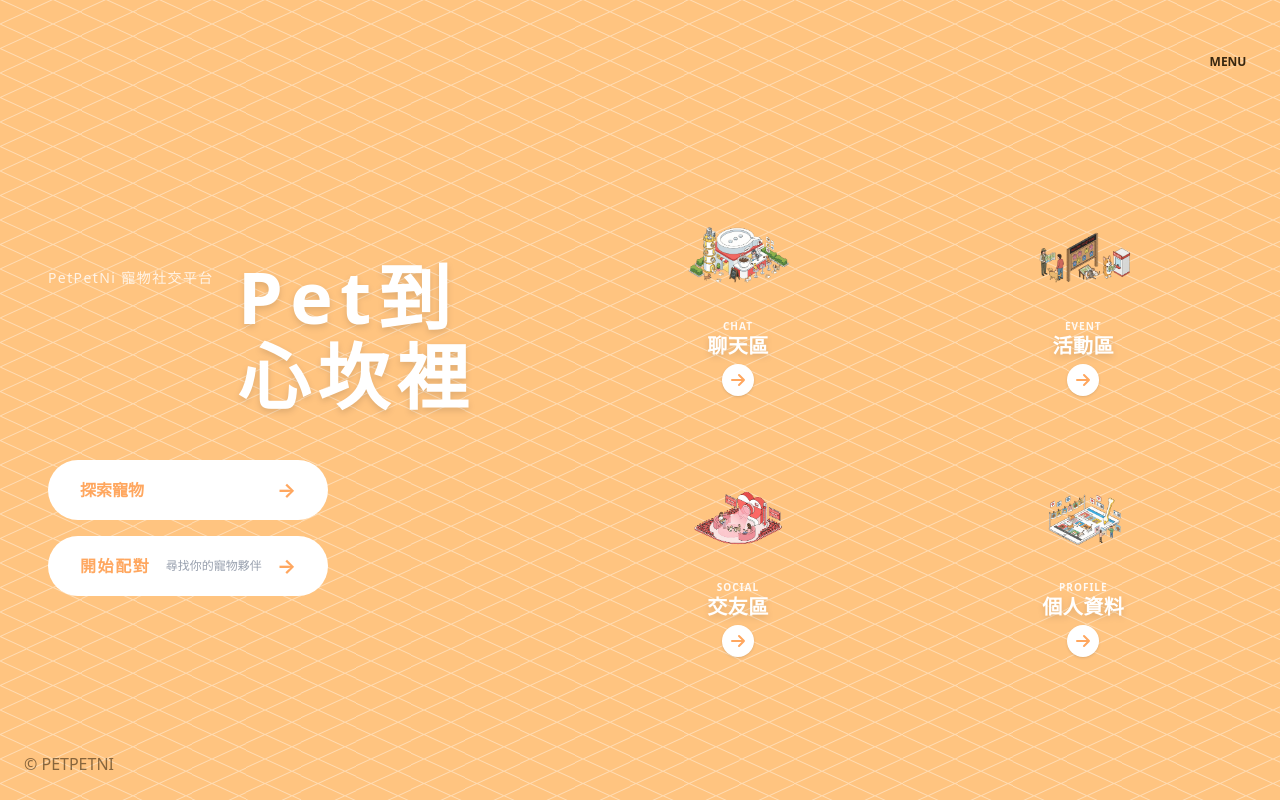
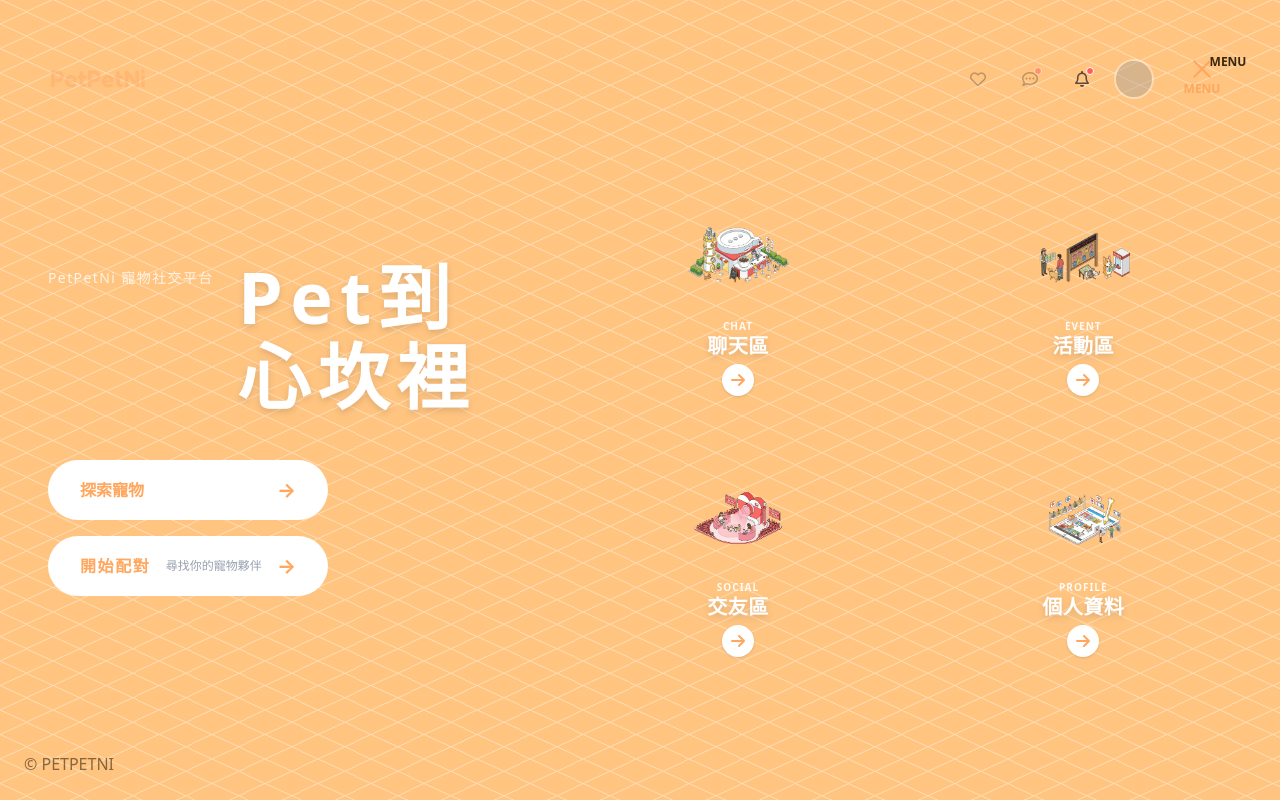
Before and after one commit to pet-human-pet/PetPetNi, a Vue app: page / in a window 1280 px wide. Both pictures are taken after a click on the button "MENU". Built offline with nearby package versions, Linux system fonts and the light colour scheme; grey boxes are pictures that could not be loaded; a web font is replaced by a local one.

Commit message:
refactor: 拆分 Header 內 ChatButton 與 ProfileButton 元件

```diff
--- a/src/components/Share/Header.vue
+++ b/src/components/Share/Header.vue
@@ -5,6 +5,8 @@ import { useUIStore } from '@/stores/ui'
 import MenuButton from '@/components/Button/MenuButton.vue'
 import NotificationPanel from './HeaderPanel/NotificationPanel.vue'
 import EventPanel from './HeaderPanel/EventPanel.vue'
+import ChatButton from './HeaderPanel/ChatButton.vue'
+import ProfileButton from './HeaderPanel/ProfileButton.vue'
 
 // Props
 const props = defineProps({
@@ -23,25 +25,20 @@ const uiStore = useUIStore()
 const isHomePage = computed(() => route.name === 'home')
 
 // TODO: 後續整合真實的 auth store (useAuthStore)
+// 目前為了開發方便預設為已登入
 const isLoggedIn = ref(true)
-
-// 常數與狀態
-const defaultAvatar =
-  'https://images.unsplash.com/photo-1517849845537-4d257902454a?auto=format&fit=crop&w=100&q=60'
 
 const menuOpen = computed(() => uiStore.isMenuOpen)
 
-// 判斷是否顯示頭像 (首頁與個人頁面隱藏)
-const shouldShowAvatar = computed(() => !['home', 'Profile'].includes(route.name))
-
 // 計算屬性
 const headerClasses = computed(() => [
-  'h-(--header-h) fixed left-0 z-50 w-full',
+  'h-(--header-h) fixed left-0 z-50 w-full transition-all duration-300',
   props.transparent || uiStore.isMenuOpen
     ? 'bg-transparent border-none shadow-none'
     : 'bg-white border-b border-border-default shadow-shadow-card',
   // TODO: top-[36px] 為跑馬燈高度，考慮抽成 CSS 變數 --marquee-h
   isHomePage.value ? 'top-[36px]' : 'top-0',
+  // Menu 開啟時讓 Header 背景不擋住點擊，但 MenuButton 需設為 auto
   uiStore.isMenuOpen ? 'pointer-events-none' : ''
 ])
 
@@ -56,24 +53,16 @@ function handleLogoClick() {
   uiStore.closeMenu()
   router.push({ name: 'home' })
 }
-
-function goProfile() {
-  router.push({ name: 'Profile' })
-}
-
-function goChat() {
-  router.push({ name: 'chat-test' })
-}
 </script>
 
 <template>
-  <header v-show="!uiStore.isMenuOpen" :class="headerClasses">
+  <header :class="headerClasses">
     <div :class="containerClasses">
       <!-- Logo -->
       <!-- TODO: 之後應該會換成logo圖片檔 -->
       <button
-        class="flex cursor-pointer items-center border-none bg-transparent p-0 no-underline"
-        :class="{ 'pointer-events-none opacity-40': menuOpen }"
+        class="pointer-events-auto flex cursor-pointer items-center border-none bg-transparent p-0 no-underline transition-opacity duration-300"
+        :class="{ 'opacity-40 select-none': menuOpen }"
         @click="handleLogoClick"
       >
         <span
@@ -85,7 +74,7 @@ function goChat() {
       </button>
 
       <!-- 登入前：只顯示登入按鈕 + Menu -->
-      <div v-if="!isLoggedIn" class="flex items-center gap-3">
+      <div v-if="!isLoggedIn" class="pointer-events-auto flex items-center gap-3">
         <div class="flex items-center gap-3 md:absolute md:left-1/2 md:-translate-x-1/2">
           <router-link
             v-show="!uiStore.isMenuOpen"
@@ -106,44 +95,24 @@ function goChat() {
       </div>
 
       <!-- 登入後：完整功能按鈕 -->
-      <div v-else class="flex items-center gap-1 md:gap-3">
-        <div v-show="!uiStore.isMenuOpen" class="flex items-center gap-1 md:gap-3">
+      <div v-else class="pointer-events-auto flex items-center gap-1 md:gap-3">
+        <div class="flex items-center gap-1 md:gap-3">
           <!-- 收藏：桌機 dropdown、手機 modal -->
           <EventPanel />
 
           <!-- 訊息 -->
-          <button
-            class="c-header-btn"
-            title="訊息"
-            type="button"
-            :class="{ 'pointer-events-none opacity-40': menuOpen }"
-            @click="goChat"
-          >
-            <i class="fa-regular fa-comment-dots"></i>
-
-            <span
-              class="bg-brand-accent absolute top-2 right-2 h-2 w-2 rounded-full border border-white"
-            />
-          </button>
+          <ChatButton />
 
           <!-- 通知 -->
           <NotificationPanel />
 
           <!-- Avatar：點擊導向個人頁面 -->
-          <button
-            v-if="shouldShowAvatar"
-            type="button"
-            class="h-10 w-10 cursor-pointer overflow-hidden rounded-full border-2 border-white p-0"
-            title="個人頁面"
-            :class="{ 'pointer-events-none opacity-40': menuOpen }"
-            @click="goProfile"
-          >
-            <img :src="defaultAvatar" class="h-full w-full object-cover" alt="avatar" />
-          </button>
+          <ProfileButton />
         </div>
 
         <!-- Menu 按鈕 -->
-        <MenuButton class="ml-1 md:ml-2" />
+        <!-- 當 Header 為 pointer-events-none 時，需確保按鈕可點擊 -->
+        <MenuButton class="pointer-events-auto ml-1 md:ml-2" />
       </div>
     </div>
   </header>
--- /dev/null
+++ b/src/components/Share/HeaderPanel/ChatButton.vue
@@ -0,0 +1,28 @@
+<script setup>
+import { computed } from 'vue'
+import { useRouter } from 'vue-router'
+import { useUIStore } from '@/stores/ui'
+
+const router = useRouter()
+const uiStore = useUIStore()
+
+const menuOpen = computed(() => uiStore.isMenuOpen)
+
+function goChat() {
+  router.push({ name: 'chat-test' })
+}
+</script>
+
+<template>
+  <button
+    class="c-header-btn relative"
+    title="訊息"
+    type="button"
+    :class="{ 'pointer-events-none opacity-40': menuOpen }"
+    @click="goChat"
+  >
+    <i class="fa-regular fa-comment-dots"></i>
+    <!-- TODO: 當有未讀訊息時顯示，目前為靜態顯示 -->
+    <span class="bg-func-danger absolute top-2 right-2 h-2 w-2 rounded-full border border-white" />
+  </button>
+</template>
--- /dev/null
+++ b/src/components/Share/HeaderPanel/ProfileButton.vue
@@ -0,0 +1,35 @@
+<script setup>
+import { computed } from 'vue'
+import { useRouter, useRoute } from 'vue-router'
+import { useUIStore } from '@/stores/ui'
+
+const router = useRouter()
+const route = useRoute()
+const uiStore = useUIStore()
+
+const defaultAvatar =
+  'https://images.unsplash.com/photo-1517849845537-4d257902454a?auto=format&fit=crop&w=100&q=60'
+
+const menuOpen = computed(() => uiStore.isMenuOpen)
+
+// 判斷是否顯示頭像 (首頁與個人頁面隱藏)
+// 原邏輯: !['Profile'].includes(route.name)
+const shouldShowAvatar = computed(() => !['Profile'].includes(route.name))
+
+function goProfile() {
+  router.push({ name: 'Profile' })
+}
+</script>
+
+<template>
+  <button
+    v-if="shouldShowAvatar"
+    type="button"
+    class="h-10 w-10 cursor-pointer overflow-hidden rounded-full border-2 border-white p-0 transition-opacity duration-300"
+    title="個人頁面"
+    :class="{ 'pointer-events-none opacity-40': menuOpen }"
+    @click="goProfile"
+  >
+    <img :src="defaultAvatar" class="h-full w-full object-cover" alt="User Avatar" />
+  </button>
+</template>
```
